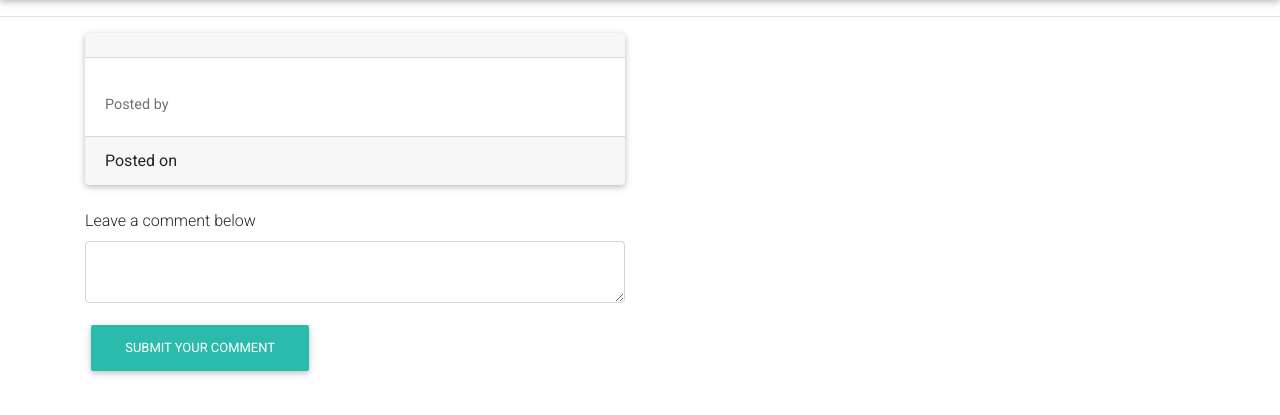
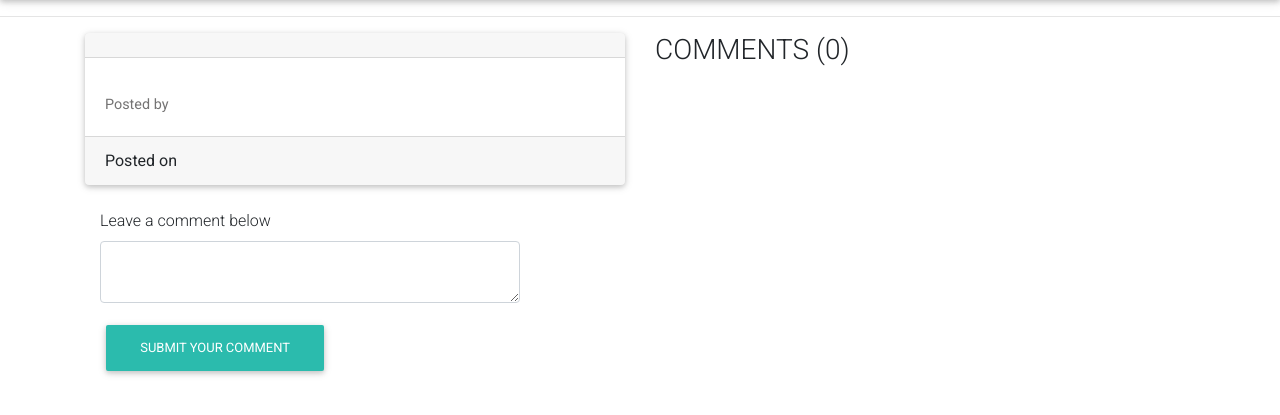
Before and after one commit to derrokip34/Blog, a Flask app: template app/templates/blog.html in a window 1280 px wide. Shown: the part 56-471 px from the top of the page. Run offline with Flask 2, Linux system fonts and the light colour scheme; the template is opened without the code that fills it: values that come from a table or form of the project are taken from there, others are empty; some libraries are stand-ins or nearby versions.

Commit message:
show cooments for posts

```diff
--- a/app/main/views.py
+++ b/app/main/views.py
@@ -73,6 +73,7 @@
 @login_required
 def blog(id):
     blog = Blog.get_blog(id)
+    comments = Comments.get_comments(blog)
     comment_form = CommentForm()
 
     if comment_form.validate_on_submit():
@@ -83,7 +84,7 @@
         return redirect(url_for('main.blog',id=blog.id))
 
 
-    return render_template('blog.html',comment_form=comment_form,blog=blog)
+    return render_template('blog.html',comment_form=comment_form,blog=blog,comments=comments)
 
 @main.route('/reset_password',methods=["GET","POST"])
 def reset_request():
--- a/app/models.py
+++ b/app/models.py
@@ -106,3 +106,8 @@
     def save_comment(self):
         db.session.add(self)
         db.session.commit()
+
+    @classmethod
+    def get_comments(cls,blog):
+        comments = Comments.query.filter_by(blog=blog.id).all()
+        return comments
--- a/app/templates/blog.html
+++ b/app/templates/blog.html
@@ -13,13 +13,25 @@
                     <p class="card-text">Posted by <a href="/user/{{blog.user.username}}">{{blog.user.username}}</a></p>
                 </div>
                 <div class="card-footer">Posted on {{blog.posted_on.strftime('%Y-%m-%d')}}</div>
+            </div><br>
+            <div class="col-md-10">
+                {{wtf.quick_form(comment_form)}}
             </div>
         </div>
+        <div class="col-md-6">
+            <h3>COMMENTS ({{comments|count}})</h3>
+            {% for comment in comments %}
+            <div class="card">
+                <div class="card-header">{{comment.user.username}}</div>
+                <div class="card-body">
+                    <p class="card-text">{{comment.comment}}</p>
+                </div>
+                <div class="card-footer">
+                    <a class="btn btn-danger"><i class="far fa-trash-alt"></i></a>
+                </div>
+            </div><br>
+            {% endfor %}
+        </div>
     </div><br>
-    <div class="row">
-        <div class="col-md-6">
-            {{wtf.quick_form(comment_form)}}
-        </div>
-    </div>
 </div>
 {% endblock %}
```
